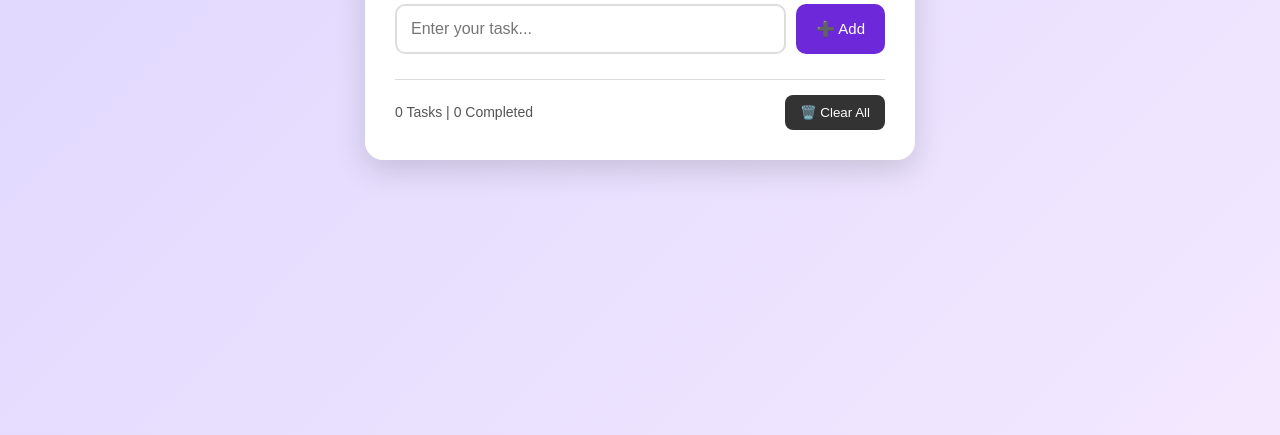
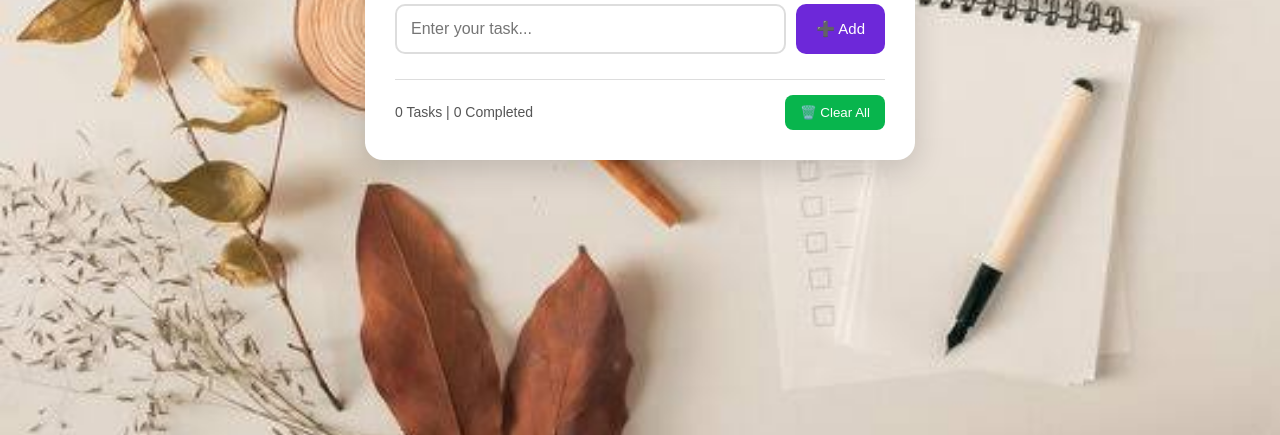
Before and after one commit to PavanKalyanpuchakayala/Syntecxhub_Pavan_Todo-listApp-, a plain HTML site: page index.html in a window 1280 px wide. Shown: the part 365-800 px from the top of the page. Drawn offline with Linux system fonts and the light colour scheme.

Commit message:
update index.css

```diff
--- a/index.css
+++ b/index.css
@@ -15,14 +15,12 @@
 
     background: linear-gradient(
         135deg,
-        #ddd6fe,
-        #f3e8ff
+        #10b9c2,
+        #b3d80b
     );
 
     padding: 20px;
 }
-
-
 
 
 .container {
@@ -217,7 +215,7 @@
 
     border-radius: 8px;
 
-    background: #333;
+    background: #08b54d;
 
     color: white;
 
@@ -225,7 +223,7 @@
 }
 
 .clear-btn:hover {
-    background: #000;
+    background: #c90f0f;
 }
 
 
@@ -265,3 +263,12 @@
         width: 100%;
     }
 }
+body {
+    margin: 0;
+    min-height: 100vh;
+
+    background-image: url("images.jpg");
+    background-size: cover;
+    background-position: center;
+    background-repeat: no-repeat;
+}
```
Also changed, not shown: images.jpg (added).
